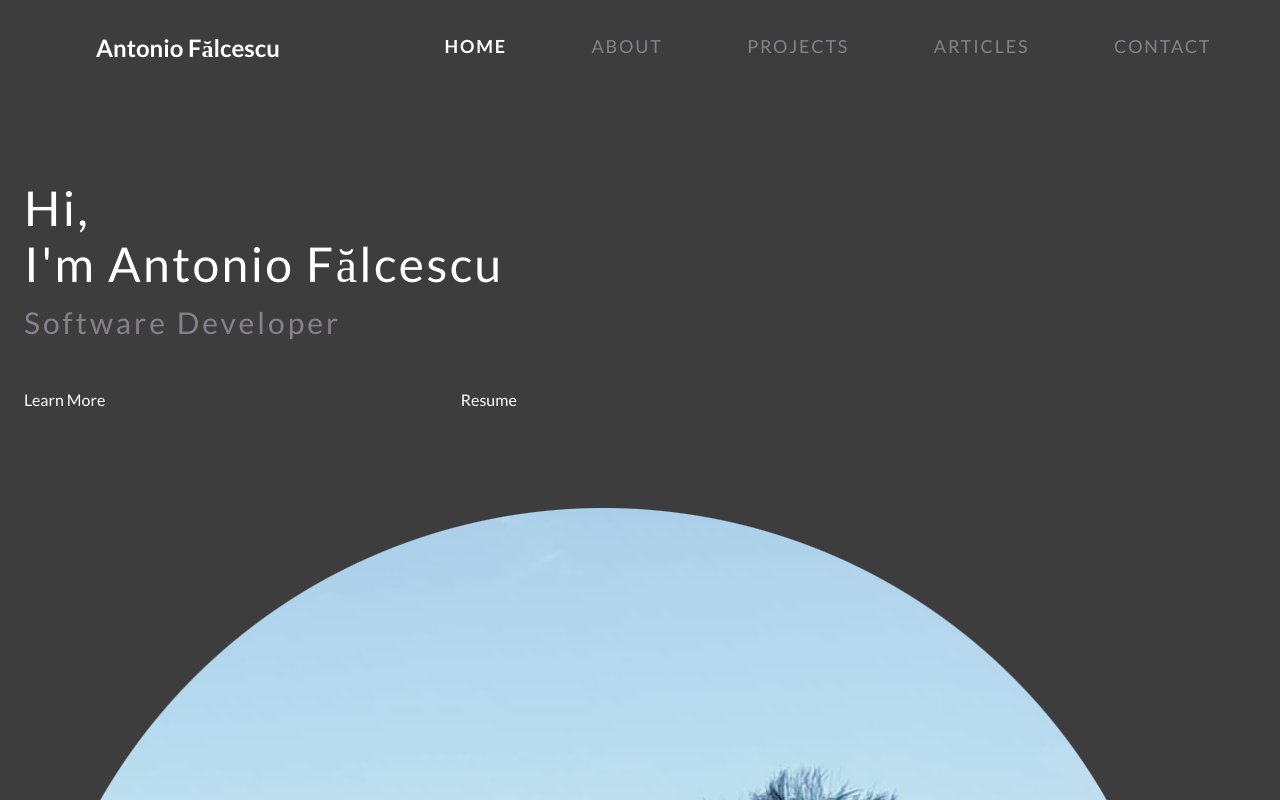
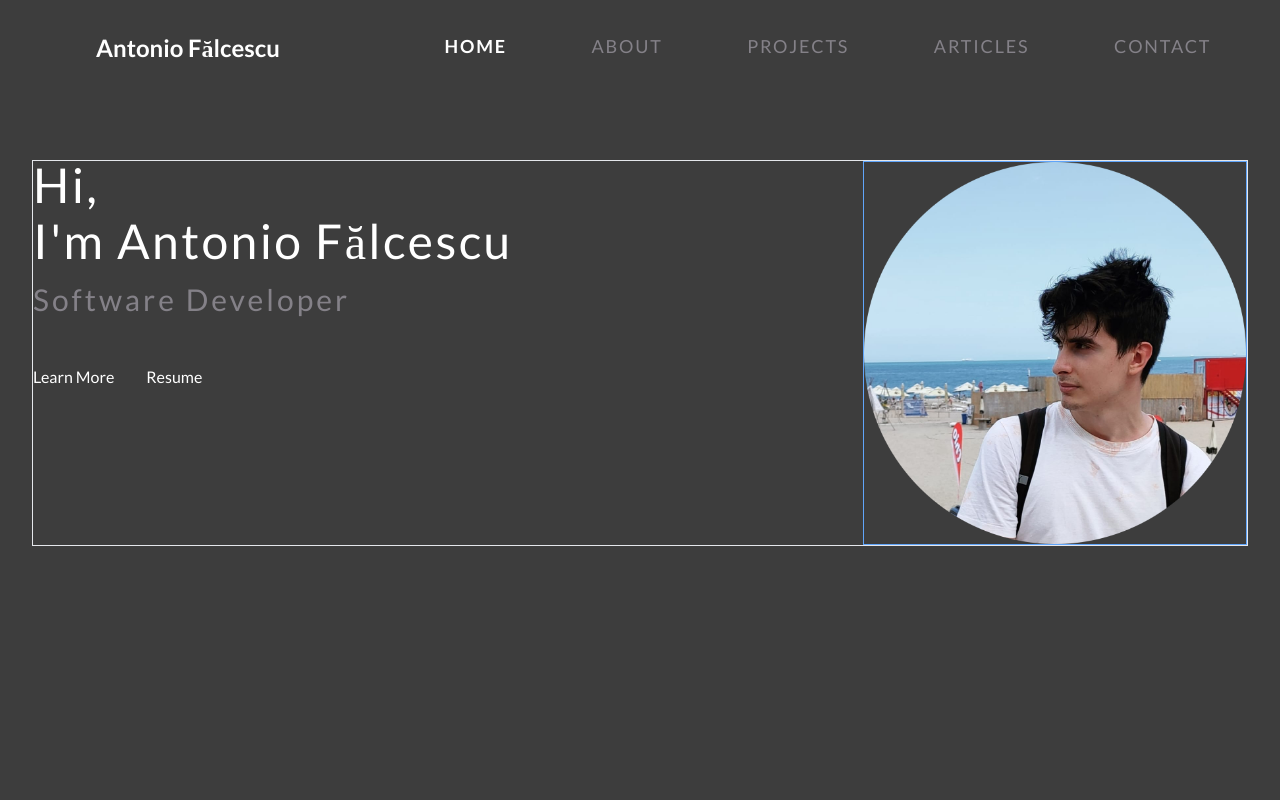
Before and after one commit to Rodioo/personal-site, a React app: page / in a window 1280 px wide. Shown: the top 800 px of the page. Built offline with nearby package versions, Linux system fonts and the light colour scheme; the HTML template or start-up script is replaced by a standard one.

Commit message:
fixed Vite live reload and width of home page

```diff
--- a/package.json
+++ b/package.json
@@ -38,7 +38,6 @@
     "tailwindcss": "^3.3.5",
     "typescript": "^5.2.2",
     "vite": "^5.0.0",
-    "vite-plugin-live-reload": "^3.0.2",
     "vitest": "^0.34.6"
   },
   "prettier": {
--- a/src/pages/Home.tsx
+++ b/src/pages/Home.tsx
@@ -1,10 +1,12 @@
 import homePhoto from '../assets/home_photo.png';
 
+//TODO: add button for primary CTA and useNavigate for redirect
+// TODO: think how to scale image width fro md: screen size
 function Home() {
   return (
     <div
       data-testid="HOME"
-      className="mt-24 flex h-screen w-screen flex-col p-6">
+      className="m-8 mt-24 flex flex-col border lg:flex-row lg:justify-between">
       <div className="flex flex-col font-lato">
         <span className="text-5xl tracking-wider text-white">Hi,</span>
         <span className="mt-2 text-5xl tracking-wider text-white">
@@ -13,15 +15,15 @@ function Home() {
         <span className="mt-4 text-3xl font-medium tracking-widest text-taupe-gray">
           Software Developer
         </span>
-        <div className="mt-12 flex w-2/5 justify-between">
+        <div className="mt-12">
           <button className="text-white">Learn More</button>
-          <button className="text-white">Resume</button>
+          <button className="ml-8 text-white">Resume</button>
         </div>
       </div>
       <img
         src={homePhoto}
         alt=""
-        className="mt-24 w-fit text-center"
+        className="mt-24 w-full border text-center md:border-red-500 lg:mt-0 lg:w-96 lg:border-green-500 xl:border-blue-400"
       />
     </div>
   );
--- a/tailwind.config.js
+++ b/tailwind.config.js
@@ -12,6 +12,12 @@ export default {
         'onyx': '#3D3D3D',
         'taupe-gray': '#848188',
       },
+      width: {
+        '168': '36rem',
+      },
+      spacing: {
+        '4%': '4%'
+      }
     },
   },
   plugins: [],
--- a/vite.config.ts
+++ b/vite.config.ts
@@ -3,14 +3,9 @@
 import { defineConfig } from 'vite'
 import react from '@vitejs/plugin-react'
 
-// TODO: check for a fix in versions > 5.0.2
-// Workaround for a strange Vite hot-reloading bug, see:
-// https://github.com/vitejs/vite/issues/7839#issuecomment-1352977807
-import liveReload from 'vite-plugin-live-reload'
-
 // https://vitejs.dev/config/
 export default defineConfig({
-  plugins: [react(), liveReload('./src')],
+  plugins: [react()],
   test: {
     globals: true,
     environment: 'happy-dom',
```
Also changed, not shown: 1 other file (tests, documents, lock files or other folders).
